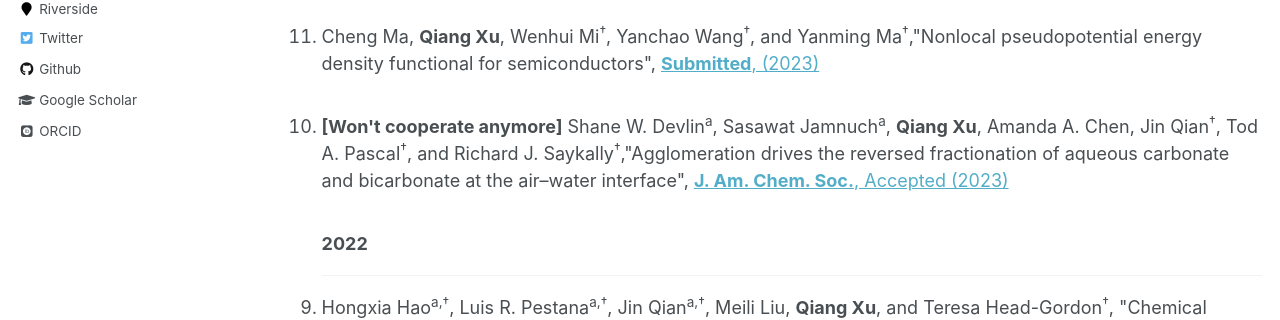
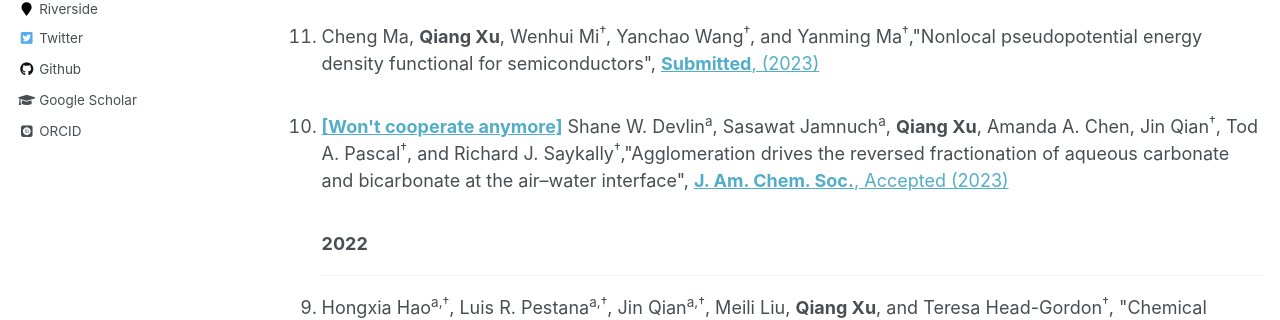
Before and after one commit to xqjlu/xqjlu.github.io, a Jekyll site: the page built from _pages/publications.md, in a window 1280 px wide. Shown: the part 376-696 px from the top of the page. Built offline with Jekyll 4.4.1, drawn with Linux system fonts in a browser that asks for light colours; some web fonts are replaced.

```diff
--- a/_pages/publications.md
+++ b/_pages/publications.md
@@ -44,7 +44,7 @@ Corresponding Author<sup>†</sup>; These authors contributed equally<sup>a</sup
 <a><b>Submitted</b>, (2023)</a>
 </li><br>
 
-<li><b>[Won't cooperate anymore]</b> Shane W. Devlin<sup>a</sup>, Sasawat Jamnuch<sup>a</sup>, <b>Qiang Xu</b>, Amanda A. Chen, Jin Qian<sup>†</sup>, Tod A. Pascal<sup>†</sup>, and Richard J. Saykally<sup>†</sup>,"Agglomeration drives the reversed fractionation of aqueous carbonate and bicarbonate at the air–water interface",
+<li><a><b>[Won't cooperate anymore]</b></a> Shane W. Devlin<sup>a</sup>, Sasawat Jamnuch<sup>a</sup>, <b>Qiang Xu</b>, Amanda A. Chen, Jin Qian<sup>†</sup>, Tod A. Pascal<sup>†</sup>, and Richard J. Saykally<sup>†</sup>,"Agglomeration drives the reversed fractionation of aqueous carbonate and bicarbonate at the air–water interface",
 <a href="https://doi.org/10.1021/jacs.3c05093" target="_blank"><b>J. Am. Chem. Soc.</b>, Accepted (2023)</a>
 </li><br>
 
```
